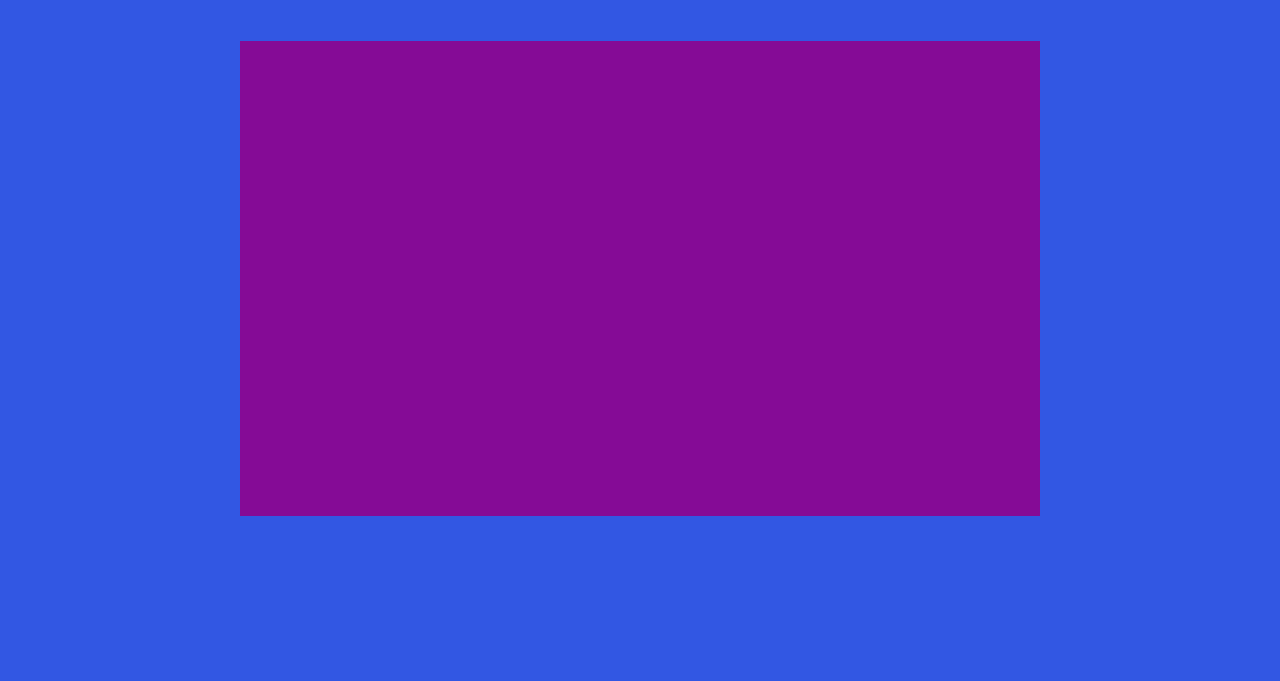
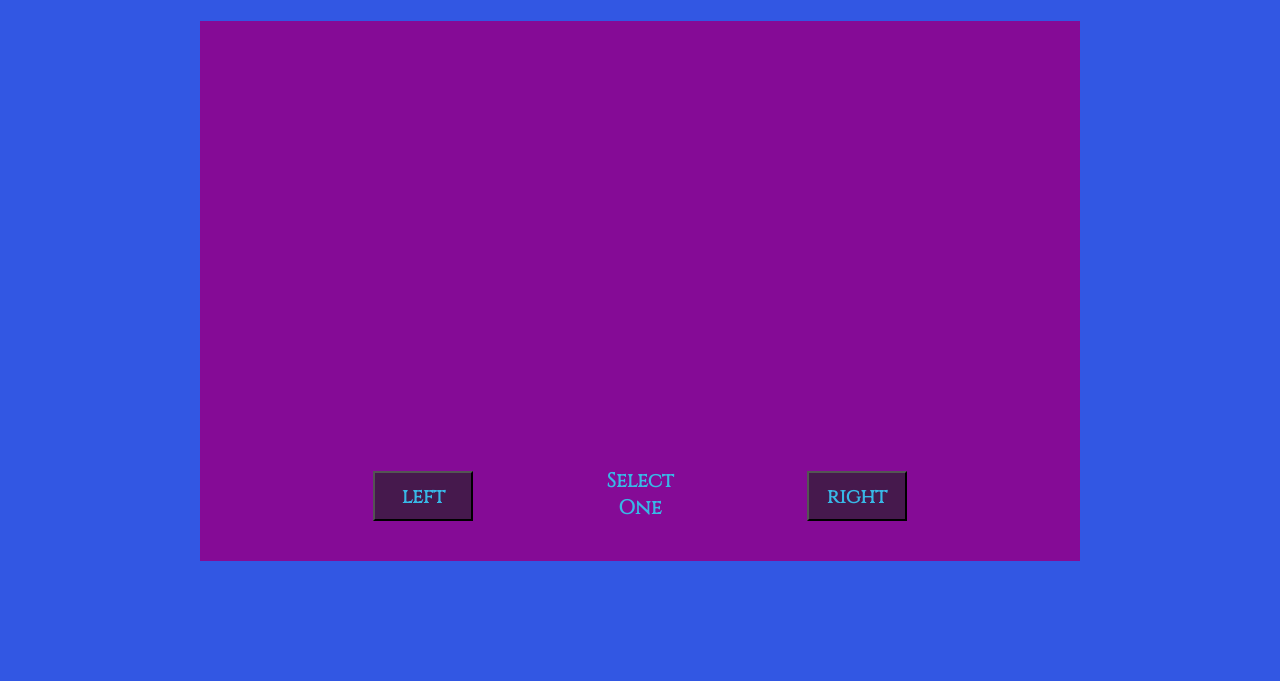
Before and after one commit to Ababka/Trivia-Game, a plain HTML site: page index.html in a window 1280 px wide. Shown: the part 119-800 px from the top of the page. Drawn offline with Linux system fonts and the light colour scheme.

Commit message:
added styling and some functions

```diff
--- a/index.html
+++ b/index.html
@@ -16,8 +16,16 @@
         <div id="title">Trivia Game</div>
         <div id="leadIn">The Best Game You'll Play Today!</div>
     </header>
-    <div id="quiz">
-        <div></div>
+    <div id="container">
+        <div id="choose">
+            <button id="left" onclick=left()>
+                left <!-- goal is to change text w/ each question-->
+            </button>
+            <p>Select<br>One</p>
+            <button id="right" onclick=right()>
+                right <!-- goal is to change text w/ each question-->
+            </button>
+        </div>
     </div>
 <script src="index.js"></script>
 </body>
--- a/index.js
+++ b/index.js
@@ -0,0 +1,7 @@
+function left(){
+    document.getElementById("left").innerHTML="test"
+}
+
+function right(){
+    document.getElementById("right").innerHTML="test"
+}
--- a/style.css
+++ b/style.css
@@ -27,18 +27,46 @@ header {
 #leadIn {
     font-family: "Cinzel";
     font-weight: bold;
+    font-size: 25px;
     color: #38B8E6;
 }
 
-#quiz {
+/* div containing the game */
+#container {
     display: flex;
     align-items: center;
     justify-content: center;
 }
 
-#quiz div {
+/* div of buttons for the game */
+#container div{
     background-color: #850B96;
-    margin-top: 60px;
+    margin-top: 40px;
+    padding: 40px;
     width: 800px;
-    height: 475px;
+    height: 460px;
+    display: flex;
+    flex-direction: row;
+    justify-content: space-evenly;
+    align-items: end;
 }
+
+/* answer buttons */
+#left, #right {
+    background-color: #46194D;
+    color: #38B8E6;
+    font-family: "Cinzel";
+    font-weight: bold;
+    font-size: 20px;
+    width: 100px;
+    height: 50px;
+}
+
+/* text between buttons */
+#choose p {
+    font-family: "Cinzel";
+    font-weight: bold;
+    color: #38B8E6;
+    font-size: 20px;
+    text-align: center;
+}
```
